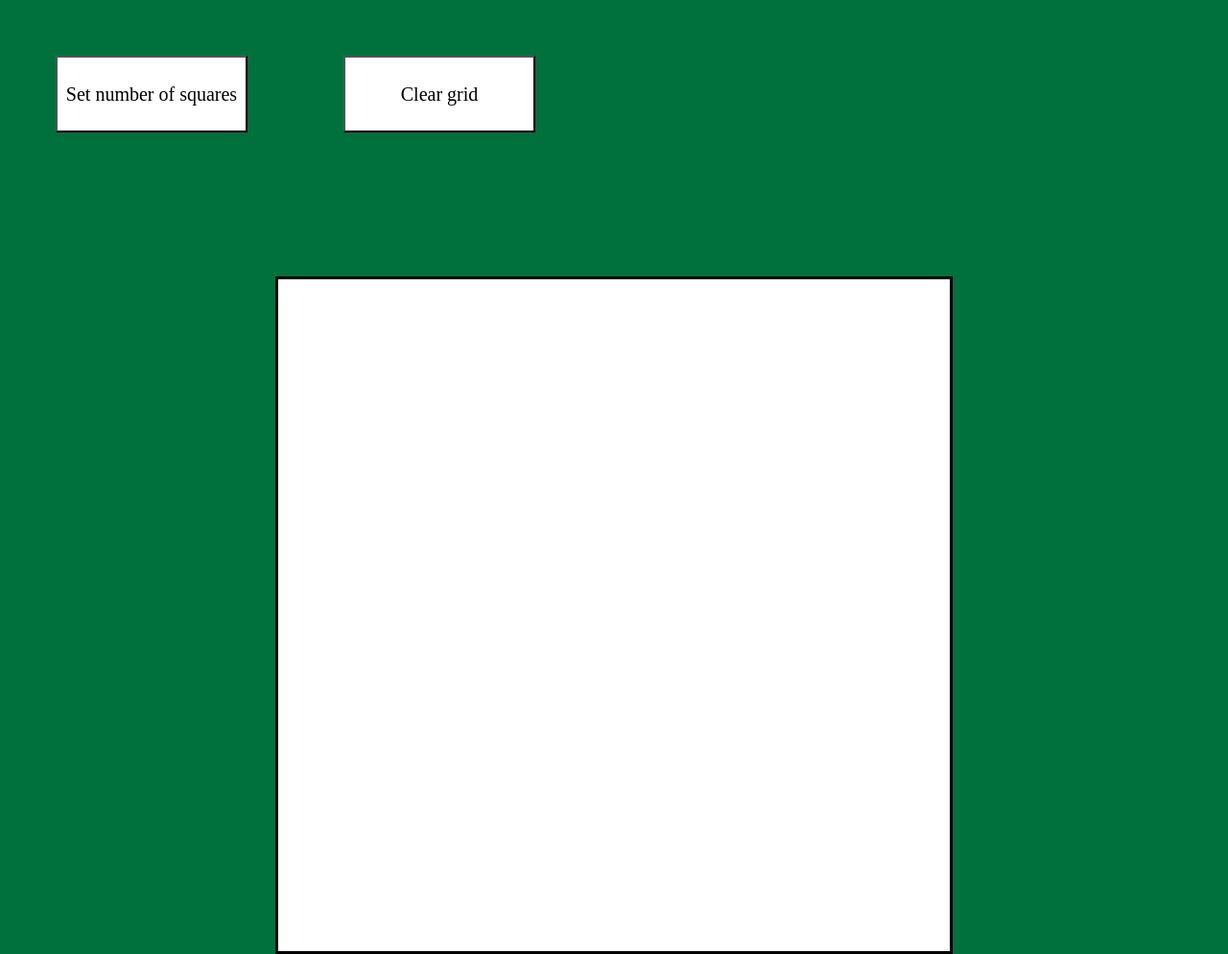
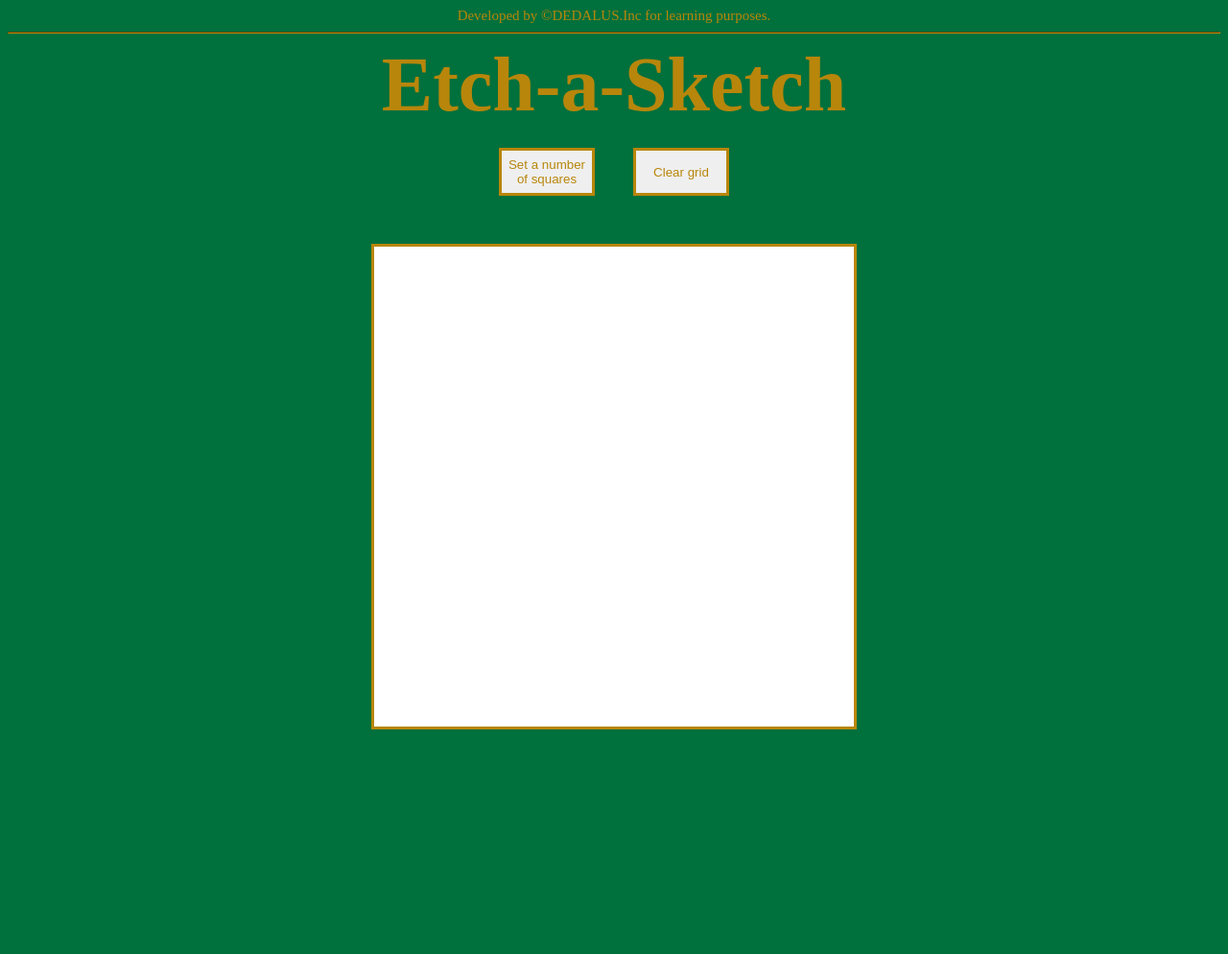
Before and after one commit to dedalus95/Etch-a-Sketch, a plain HTML site: page index.html in a window 1280 px wide. Shown: the whole page at 96% size. After the commit the page ends 830 px from the top, so only its background shows below. Drawn offline with Linux system fonts and the light colour scheme.

Commit message:
add some style

```diff
--- a/index.html
+++ b/index.html
@@ -5,6 +5,27 @@
     <title>Etch-a-Sketch</title>
 </head>
 <body>
+
+
+<header>
+    <p>
+    Developed by ©DEDALUS.Inc for learning purposes.
+    </p>
+</header>
+
+<hr>
+
+
+<div id = 'title'>
+    <h1>Etch-a-Sketch</h1>
+</div>
+
+<div id = 'button-container'>
+<button id ='button-set-squares'>Set a number of squares</button>
+<button id='button-clear'>Clear grid</button>
+</div>
+
+
 
 <div id = 'container'></div>
 
--- a/script.js
+++ b/script.js
@@ -1,38 +1,14 @@
 
-const btn = document.createElement('button');
+const btn = document.getElementById('button-set-squares');
 const container = document.getElementById('container');
-const btnReload = document.createElement('button');
+const btnReload = document.getElementById('button-clear');
 let hue = 0;
-container.before(btn);
-container.before(btnReload);
+
 
 
 
 document.body.style.backgroundColor = '#00703C';
-container.style.display = 'grid';
-container.style.width = '700px';
-container.style.height = '700px';
-container.style.border = 'solid';
-container.style.margin = '100px auto auto auto';
-container.style.background = 'white';
 
-btn.style.width = '200px';
-btn.style.height = '80px';
-btn.textContent = 'Set number of squares';
-btn.style.color = '00703C';
-btn.style.fontFamily = 'Sans serif';
-btn.style.fontSize = '20px';
-btn.style.background = 'white';
-btn.style.margin = '50px';
-
-btnReload.style.width = '200px';
-btnReload.textContent = 'Clear grid';
-btnReload.style.height = '80px';
-btnReload.style.color = '00703C';
-btnReload.style.fontFamily = 'Sans serif';
-btnReload.style.fontSize = '20px';
-btnReload.style.background = 'white';
-btnReload.style.margin = '50px';
 
 
 let numberOfSquares;
@@ -45,10 +21,10 @@ function createDiv() {
 
 
     div.style.background = 'white';
-    // div.style.width = '300px';
-    // div.style.height = '300px';
+
     div.style.border = 'groove';
-    div.style.borderColor = 'rgb(240,240,240)';
+    div.style.borderWidth = '1px';
+    div.style.borderColor = 'rgb(250,250,250)';
 
 
 
--- a/styles.css
+++ b/styles.css
@@ -0,0 +1,64 @@
+
+
+header {
+    width: 100%;
+    display: flex;
+}
+
+header p {
+    color: darkgoldenrod;
+    font-size: 15px;
+    margin: auto auto auto auto;
+}
+
+hr {
+    border-color: darkgoldenrod;
+}
+
+#title {
+    margin-bottom: 20px;
+    width: 100%;
+    display: flex;
+}
+
+#title h1 {
+    margin: auto auto auto auto;
+    color: darkgoldenrod;
+    font-size: 80px;
+}
+
+
+
+#button-container {
+    display: flex;
+    justify-content: center;
+    flex-direction: row;
+    width: 100%;
+    height: 100px;
+}
+
+#button-set-squares {
+    width: 100px;
+    height: 50px;
+    margin-right: 20px;
+    color: darkgoldenrod;
+    border: solid darkgoldenrod;
+}
+
+#button-clear {
+    width: 100px;
+    height: 50px;
+    margin-left: 20px;
+    color: darkgoldenrod;
+    border: solid darkgoldenrod;
+}
+
+#container {
+display: grid;
+width:500px;
+height:500px;
+border:solid darkgoldenrod;
+margin:auto auto 70px auto;
+background:white;
+
+}
```
